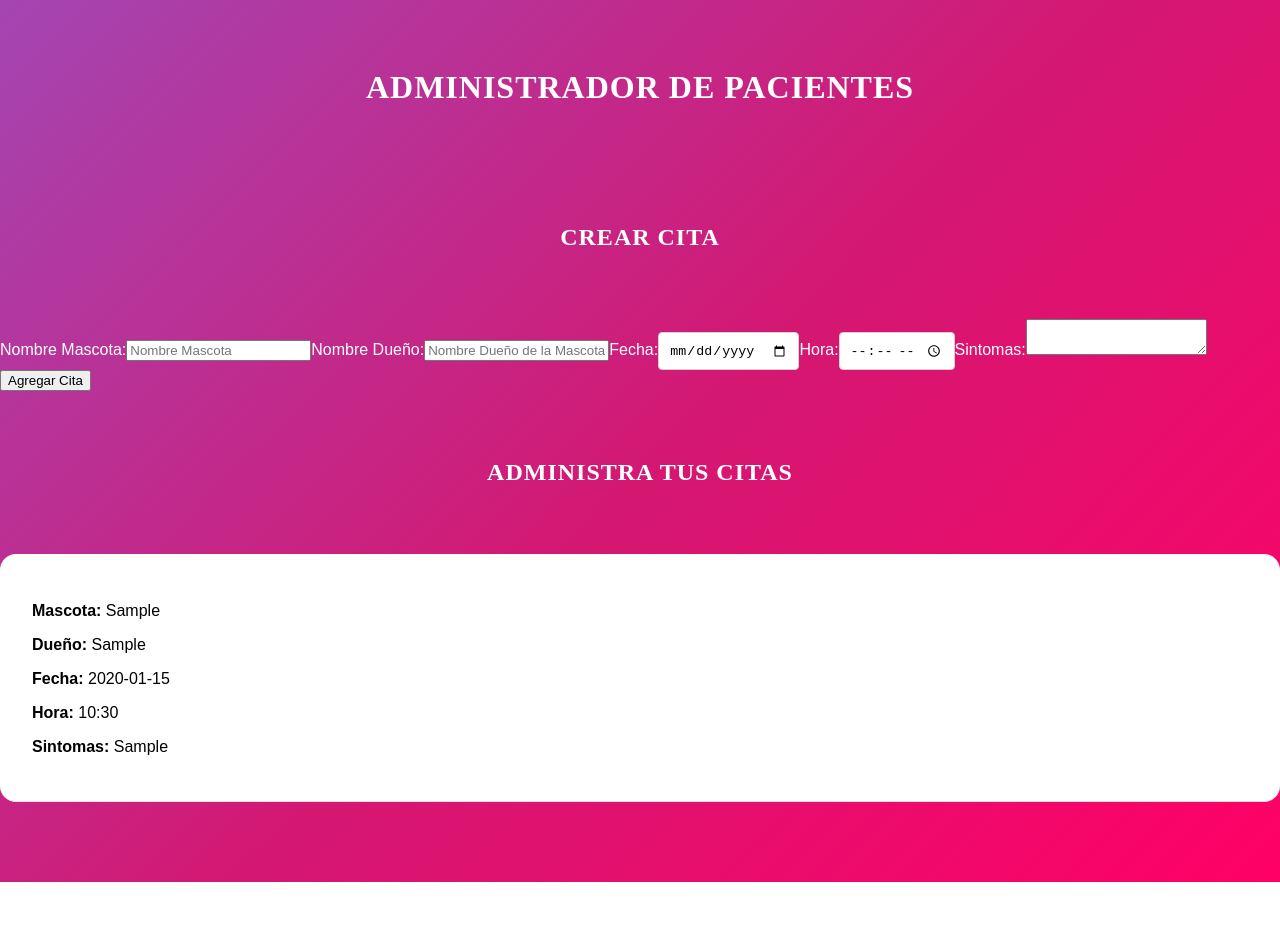
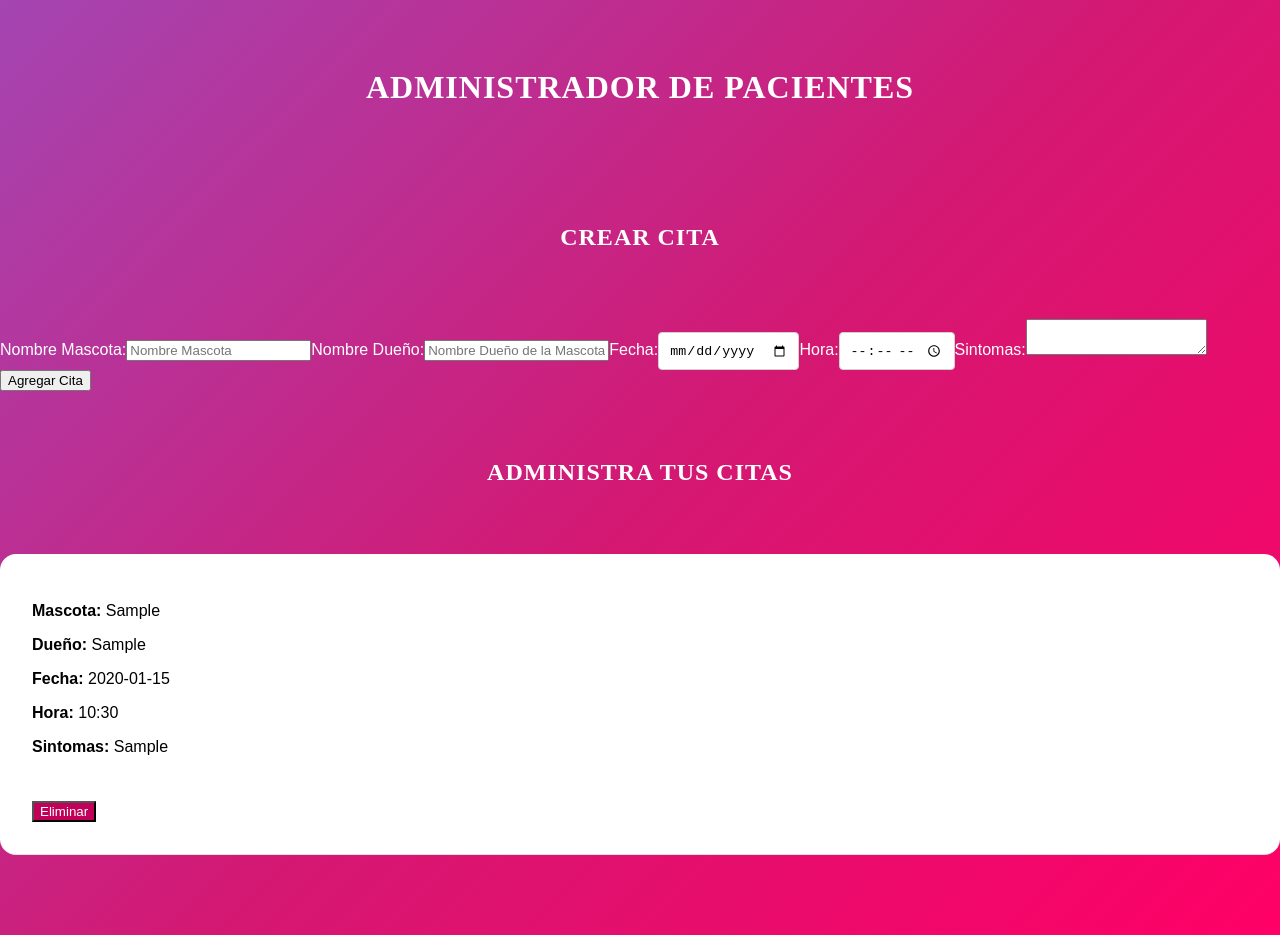
Before and after one commit to tombazan/React-Citas, a React (Create React App) app: page / in a window 1280 px wide. Both pictures are taken after typing "Sample", "Sample", "2020-01-15", "10:30", "Sample" into the empty fields and a click on the button "Agregar Cita". Before the commit the page ends 882 px from the top, so only its background shows below. Built offline with nearby package versions, Linux system fonts and the light colour scheme; the HTML template or start-up script is replaced by a standard one.

Commit message:
Creando funcion para eliminar una cita

```diff
--- a/src/App.js
+++ b/src/App.js
@@ -13,6 +13,14 @@
       cita
     ]);
   }
+
+  //Funcion que elimina una cita por su id
+  const eliminarCita = id => {
+    const nuevaCitas = citas.filter(cita => cita.id !== id );
+
+    guardarCitas(nuevaCitas);
+  }
+
   return (
     <Fragment>
       <h1>Administrador de Pacientes</h1>
@@ -28,8 +36,9 @@
               <h2>Administra tus citas</h2>
               {citas.map(cita => (
                 <Cita
-                key={cita.id}
+                  key={cita.id}
                   cita={cita}
+                  eliminarCita={eliminarCita}
                 />
               ))}
             </div>
--- a/src/components/Cita.js
+++ b/src/components/Cita.js
@@ -1,12 +1,17 @@
 import React from 'react';
 
-const Cita = ({cita}) =>(
+const Cita = ({cita, eliminarCita}) =>(
     <div className="cita">
         <p>Mascota: <span>{cita.mascota}</span></p>
         <p>Dueño: <span>{cita.propietario}</span></p>
         <p>Fecha: <span>{cita.fecha}</span></p>
         <p>Hora: <span>{cita.hora}</span></p>
         <p>Sintomas: <span>{cita.sintomas}</span></p>
+
+        <button
+            className="button eliminar u-full-width"
+            onClick={ () => eliminarCita(cita.id)}
+        >Eliminar</button>
     </div>
  );
 
```
